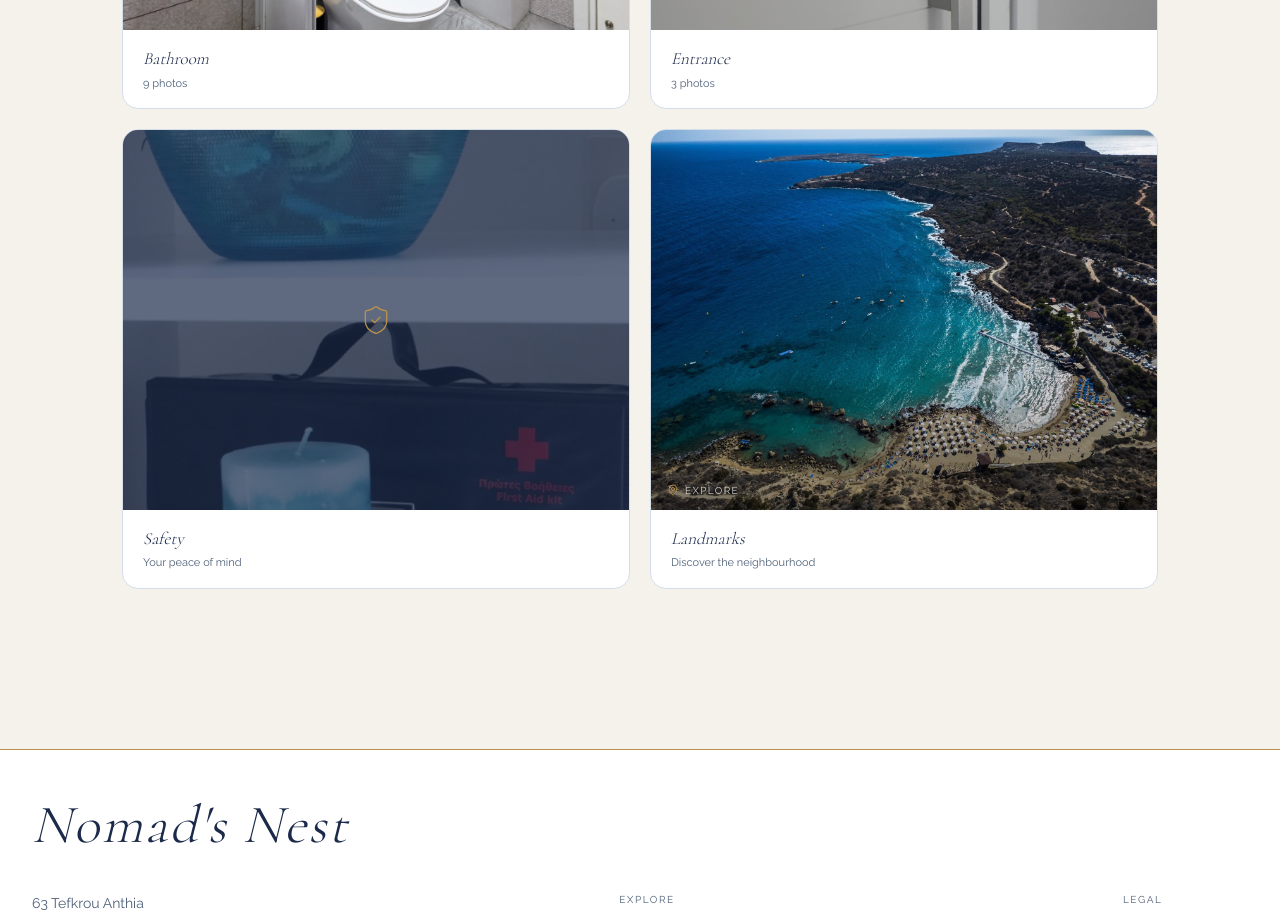
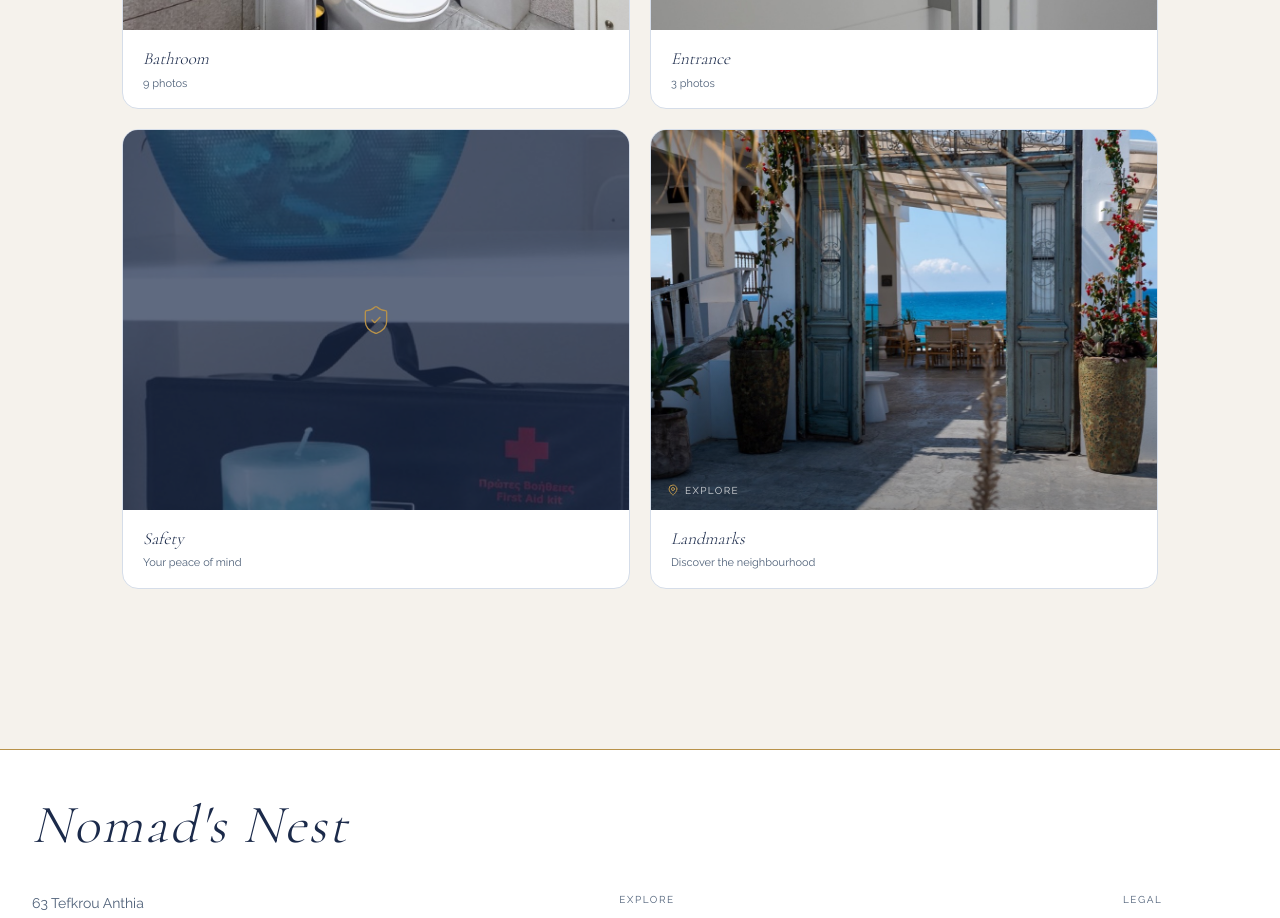
Before and after one commit to cmin764/nomads-nest, a Next.js app: page /gallery in a window 1280 px wide. Shown: the part 1600-2518 px from the top of the page. Built offline with nearby package versions, Linux system fonts and the light colour scheme.

Commit message:
Fix galler Landmarks page cover

```diff
--- a/src/data/gallery-content.ts
+++ b/src/data/gallery-content.ts
@@ -161,8 +161,8 @@ export const gallerySpecialCards = [
   {
     href: "/landmarks",
     image: {
-      src: "/images/gallery/landmarks/DJI_0667.JPG",
-      alt: "Aerial view of Nissi Beach cove with turquoise water, sunbeds, and Cape Greco headland",
+      src: "/images/gallery/landmarks/CMN02493.jpg",
+      alt: "Ornate blue doorway framed by bougainvillea opening onto a sea-view terrace",
     },
     name: "Landmarks",
     tagline: "Discover the neighbourhood",
```
Also changed, not shown: public/images/gallery/landmarks/CMN02493.jpg (added).
